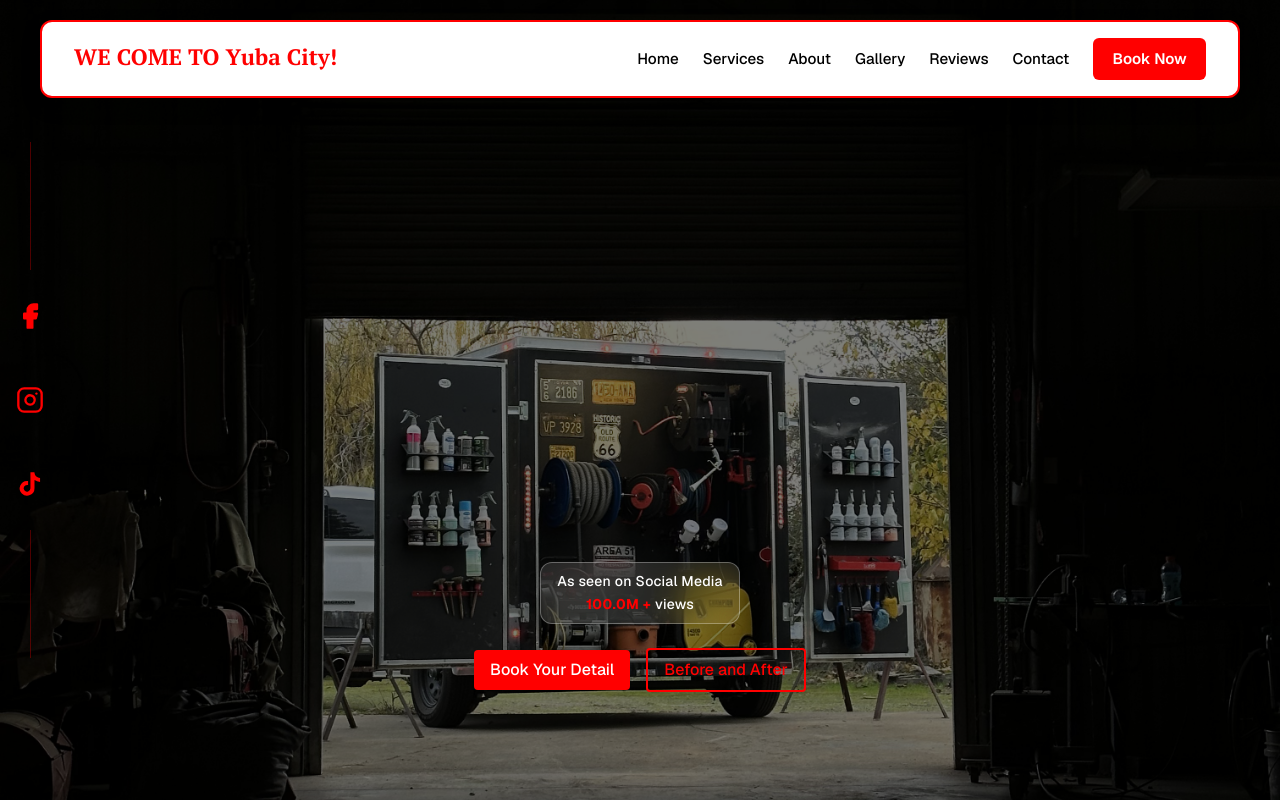
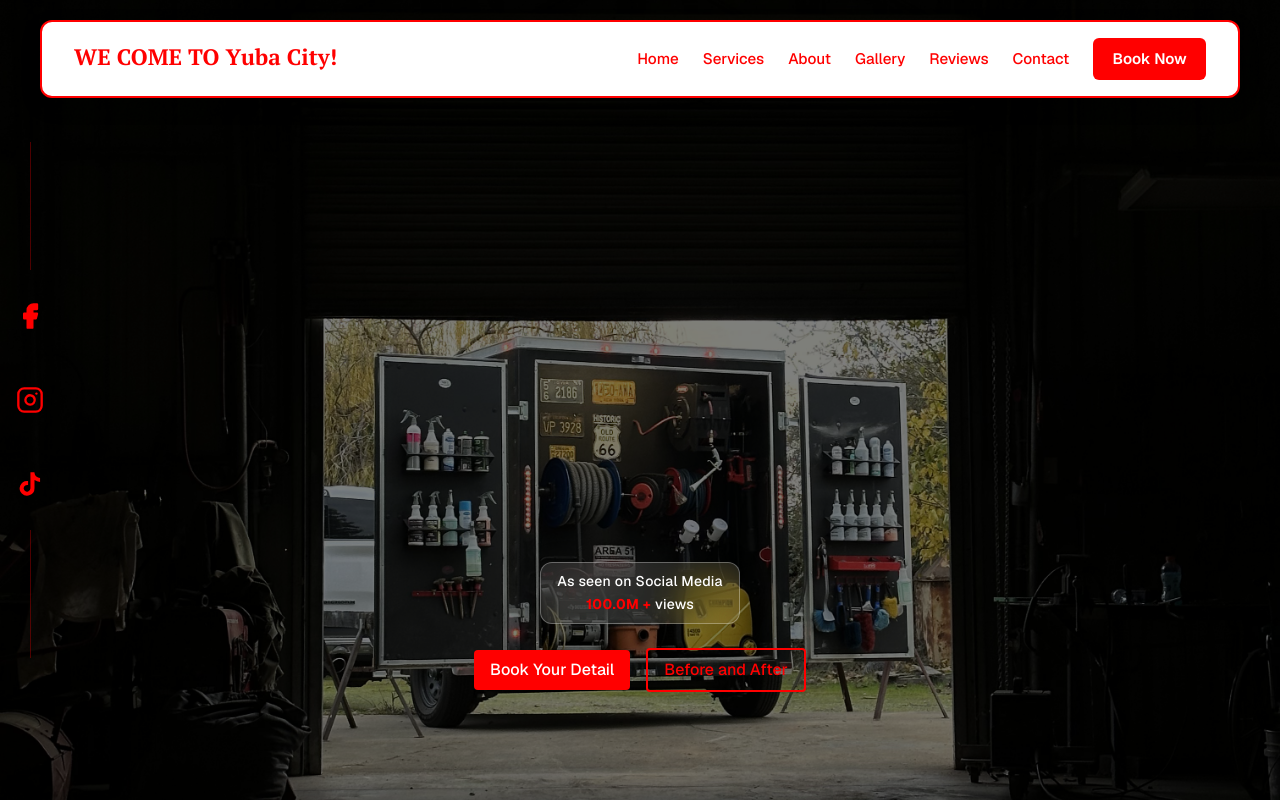
Before and after one commit to peymannaderi10/lukesmobiledetailingllc.com, a Next.js app: page / in a window 1280 px wide. Shown: the top 800 px of the page. Built offline with nearby package versions, Linux system fonts and the light colour scheme; a web font is replaced by a local one.

Commit message:
update nabar color

```diff
--- a/src/app/globals.css
+++ b/src/app/globals.css
@@ -245,7 +245,7 @@ html {
 }
 
 .navbar-link {
-  color: var(--secondary);
+  color: var(--primary);
   text-decoration: none;
   font-weight: 500;
   font-size: 0.95rem;
@@ -333,7 +333,7 @@ html {
 }
 
 .navbar-link-mobile {
-  color: var(--secondary);
+  color: var(--primary);
   text-decoration: none;
   font-weight: 500;
   font-size: 1rem;
```
